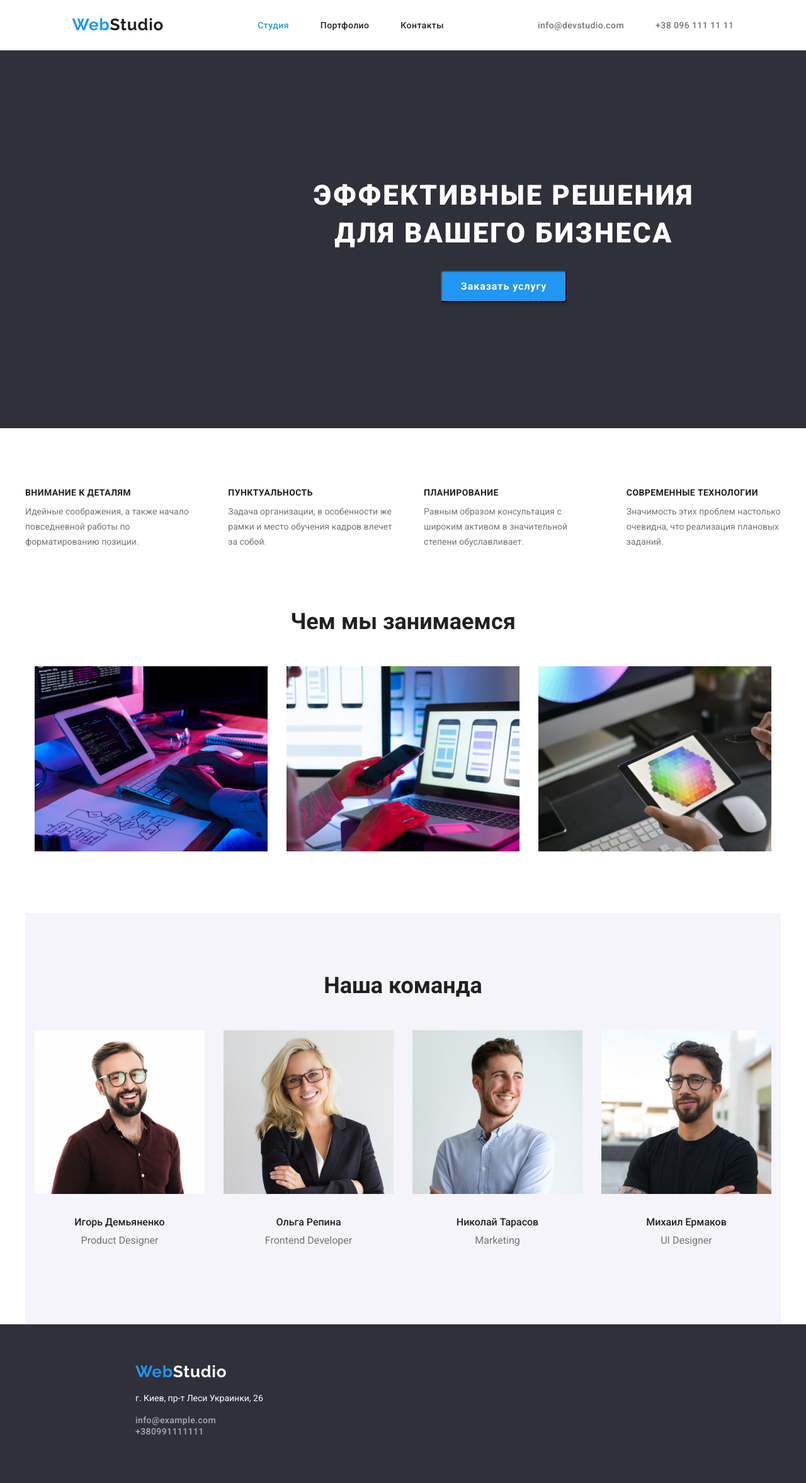
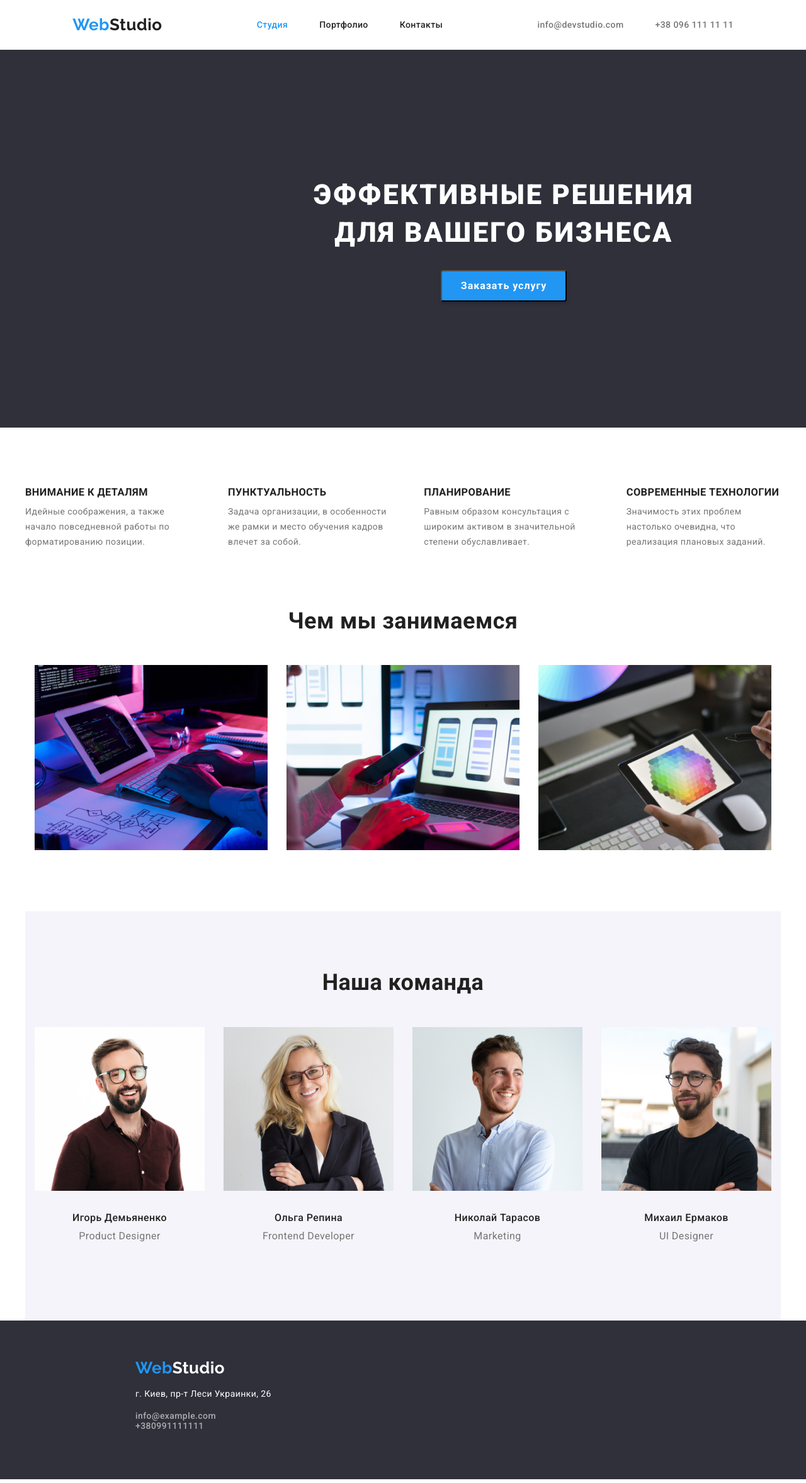
Before and after one commit to lavrinenkokyiv/goit-markup-hw-03, a plain HTML site: page index.html in a window 1280 px wide. Shown: the top 2355 px of the page at 63% size. Drawn offline with nearby package versions, Linux system fonts and the light colour scheme.

Commit message:
Update styles.css

```diff
--- a/css/styles.css
+++ b/css/styles.css
@@ -1,7 +1,23 @@
+:root {
+  --general-text: #212121;
+  --second-text: #ffffff;
+  --blue-text: #2196f3;
+  --grey-text: #757575;
+  --nav-grey-text: rgba(255, 255, 255, 0.6);
+  --background-dark: #2f303a;
+  --background-white: #f5f4fa;
+  --background-button: #188ce8;
+  --background-body: #ffffff;
+}
+
 body {
-  font-family: roboto;
-  color: #212121;
+  font-family: Roboto, sans-serif;
+  color: var(--general-text);
+  font-size: 14px;
+  letter-spacing: 0.03em;
+  background-color: var(--background-body);
 }
+
 .html {
   box-sizing: border-box;
 }
@@ -27,20 +43,18 @@ body {
   font-family: Raleway;
   font-weight: bold;
   font-size: 26px;
-  line-height: 31px;
-  color: #212121;
+  line-height: 1.2;
+  color: var(--general-text);
   text-decoration: none;
-  letter-spacing: 0.03em;
 }
 .web {
   display: flex;
   font-family: Raleway;
   font-weight: bold;
   font-size: 26px;
-  line-height: 31px;
-  color: #2196f3;
+  line-height: 1.2;
+  color: var(--blue-text);
   text-decoration: none;
-  letter-spacing: 0.03em;
 }
 .buttonsfive {
   list-style-type: none;
@@ -132,11 +146,9 @@ body {
   padding-top: 32px;
   padding-bottom: 32px;
   font-weight: 500;
-  font-size: 14px;
-  line-height: 16px;
-  color: #2196f3;
+  line-height: 1.1;
+  color: var(--blue-text);
   text-decoration: none;
-  letter-spacing: 0.03em;
 }
 .nav-site {
   display: flex;
@@ -146,10 +158,9 @@ body {
   padding-bottom: 32px;
   font-weight: 500;
   font-size: 14px;
-  line-height: 16px;
-  color: #212121;
+  line-height: 1.1;
+  color: var(--general-text);
   text-decoration: none;
-  letter-spacing: 0.03em;
 }
 
 .marka .item + .item {
@@ -157,7 +168,7 @@ body {
 }
 .nav-site:hover,
 .nav-site:focus {
-  color: #2196f3;
+  color: var(--blue-text);
 }
 .nav-adm {
   display: flex;
@@ -165,33 +176,28 @@ body {
   justify-content: center;
   margin-top: 32px;
   margin-bottom: 32px;
-  color: rgba(117, 117, 117, 1);
+  color: var(--grey-text);
   font-weight: 500;
-  font-size: 14px;
-  line-height: 16px;
+  line-height: 1.1;
   text-decoration: none;
-  letter-spacing: 0.03em;
-  font-style: normal;
 }
 .nav-adm:hover,
 .nav-adm:focus {
-  color: #2196f3;
+  color: var(--blue-text);
 }
 .nav-adm-two {
-  color: rgba(255, 255, 255, 0.6);
+  color: var(--nav-grey-text);
   font-weight: 500;
-  font-size: 14px;
-  line-height: 16px;
+  line-height: 1.1;
   text-decoration: none;
-  letter-spacing: 0.03em;
   font-style: normal;
 }
 .nav-adm-two:hover,
 .nav-adm-two:focus {
-  color: #2196f3;
+  color: var(--blue-text);
 }
 .section {
-  background: #2f303a;
+  background: var(--background-dark);
   width: 1600px;
   height: 600px;
   margin: auto;
@@ -210,16 +216,16 @@ body {
   text-align: center;
   letter-spacing: 0.06em;
   text-transform: uppercase;
-  color: #ffffff;
+  color: var(--second-text);
 }
 .section-button:hover,
 .section-button:focus {
-  background: #188ce8;
+  background: var(--background-button);
 }
 .section-button {
   width: 200px;
   height: 50px;
-  background: #2196f3;
+  background: var(--blue-text);
   box-shadow: 0px 4px 4px rgba(0, 0, 0, 0.15);
   border-radius: 4px;
   cursor: pointer;
@@ -230,23 +236,19 @@ body {
 .butt {
   font-weight: bold;
   font-size: 16px;
-  line-height: 30px;
-  color: #ffffff;
+  line-height: 1.9;
+  color: var(--second-text);
   letter-spacing: 0.06em;
 }
 .special h3 {
   font-weight: bold;
-  font-size: 14px;
-  line-height: 16px;
-  color: #212121;
-  letter-spacing: 0.03em;
+  line-height: 1.1;
+  color: var(--general-text);
   text-transform: uppercase;
 }
 .special p {
-  font-weight: normal;
-  font-size: 14px;
-  line-height: 24px;
-  color: #757575;
+  line-height: 1.7;
+  color: var(--grey-text);
 }
 .workday h2 {
   margin-top: 0px;
@@ -255,12 +257,12 @@ body {
   text-align: center;
   font-weight: bold;
   font-size: 36px;
-  line-height: 42px;
-  color: #212121;
+  line-height: 1.1;
+  color: var(--general-text);
 }
 .teamwork {
   list-style: none;
-  background: #f5f4fa;
+  background: var(--background-white);
 }
 .teamwork h2 {
   margin-top: 0px;
@@ -269,26 +271,26 @@ body {
   text-align: center;
   font-weight: bold;
   font-size: 36px;
-  line-height: 42px;
-  color: #212121;
+  line-height: 1.1;
+  color: var(--general-text);
 }
 .teamwork h3 {
   text-align: center;
   font-weight: 500;
   font-size: 16px;
-  line-height: 19px;
-  color: #212121;
+  line-height: 1.2;
+  color: var(--general-text);
 }
 .teamwork p {
   text-align: center;
   font-weight: normal;
   font-size: 16px;
-  line-height: 19px;
-  color: #757575;
+  line-height: 1.2;
+  color: var(--grey-text);
 }
 
 .footer {
-  background: #2f303a;
+  background: var(--background-dark);
   margin: auto;
   padding: auto;
   width: 1600px;
@@ -298,8 +300,8 @@ body {
   font-style: normal;
   font-weight: normal;
   font-size: 14px;
-  line-height: 24px;
-  color: #ffffff;
+  line-height: 1.7;
+  color: var(--second-text);
 }
 .logo-two {
   margin-left: 215px;
@@ -309,18 +311,16 @@ body {
   font-family: Raleway;
   font-weight: bold;
   font-size: 26px;
-  line-height: 31px;
-  color: #ffffff;
+  line-height: 1.2;
+  color: var(--second-text);
   text-decoration: none;
-  letter-spacing: 0.03em;
 }
 .web-two {
   font-family: Raleway;
   font-weight: bold;
   font-size: 26px;
-  line-height: 31px;
-  color: #2196f3;
-  letter-spacing: 0.03em;
+  line-height: 1.2;
+  color: var(--blue-text);
   text-decoration: none;
 }
 .buttonsfive .button-marg + .button-marg {
@@ -334,12 +334,12 @@ body {
 .button-app,
 .button-design,
 .button-market {
-  background: #f5f4fa;
+  background: var(--background-white);
   border-radius: 4px;
   cursor: pointer;
   font-weight: 500;
   font-size: 16px;
-  line-height: 26px;
+  line-height: 1.6;
 }
 .button-all:hover,
 .button-site:hover,
@@ -351,18 +351,18 @@ body {
 .button-app:focus,
 .button-design:focus,
 .button-market:focus {
-  background: #2196f3;
+  background: var(--blue-text);
   box-shadow: 0px 3px 1px rgba(0, 0, 0, 0.1), 0px 1px 2px rgba(0, 0, 0, 0.08),
     0px 2px 2px rgba(0, 0, 0, 0.12);
   border-radius: 4px;
-  color: #ffffff;
+  color: var(--second-text);
 }
 .button-all {
-  background: #2196f3;
+  background: var(--blue-text);
   box-shadow: 0px 3px 1px rgba(0, 0, 0, 0.1), 0px 1px 2px rgba(0, 0, 0, 0.08),
     0px 2px 2px rgba(0, 0, 0, 0.12);
   border-radius: 4px;
-  color: #ffffff;
+  color: var(--second-text);
 }
 .site-photo .item {
   padding: 0px;
@@ -392,17 +392,16 @@ body {
 .site-photo h3 {
   font-weight: bold;
   font-size: 18px;
-  line-height: 36px;
-  color: #212121;
+  line-height: 2;
+  color: var(--general-text);
   margin-top: 20px;
   margin-bottom: 4px;
   margin-left: 24px;
 }
 .site-photo p {
-  font-weight: normal;
   font-size: 16px;
-  line-height: 30px;
-  color: #757575;
+  line-height: 1.9;
+  color: var(--grey-text);
   margin-bottom: 20px;
   margin-top: 0px;
   margin-left: 24px;
```
